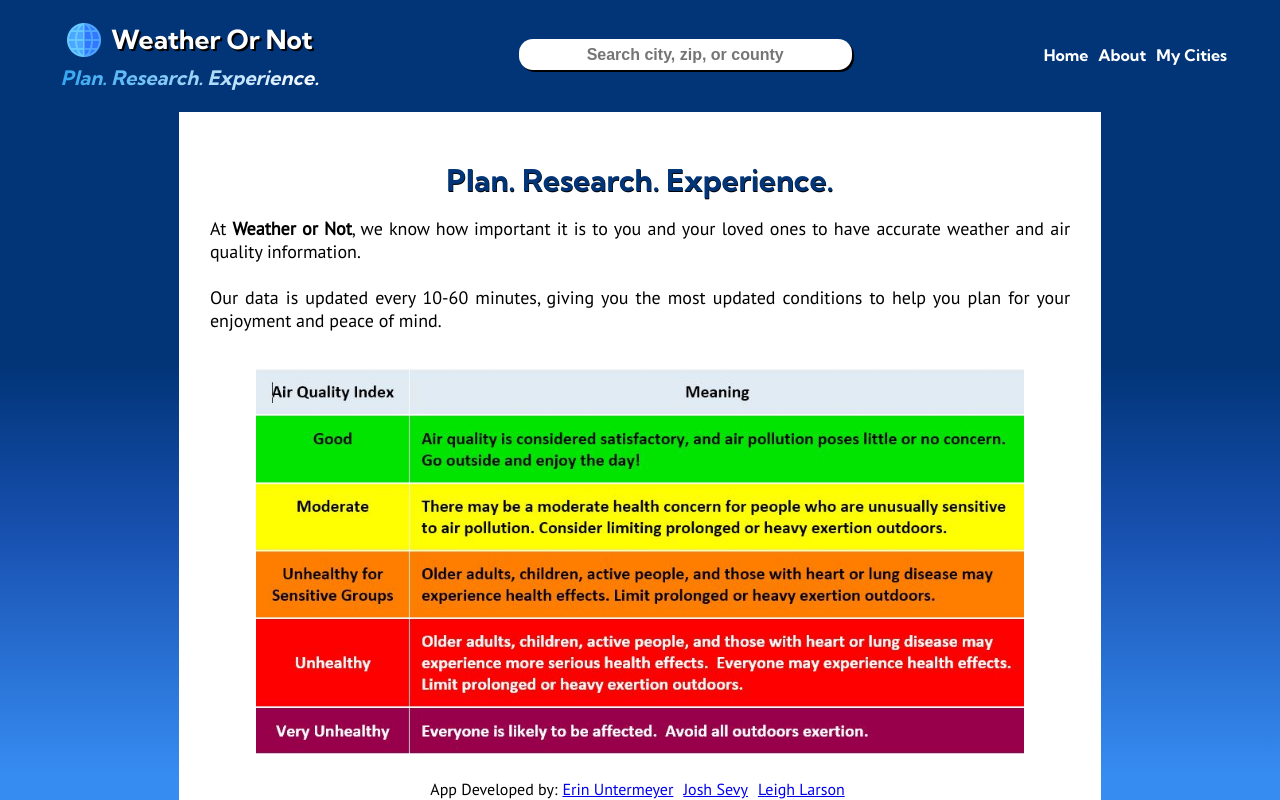
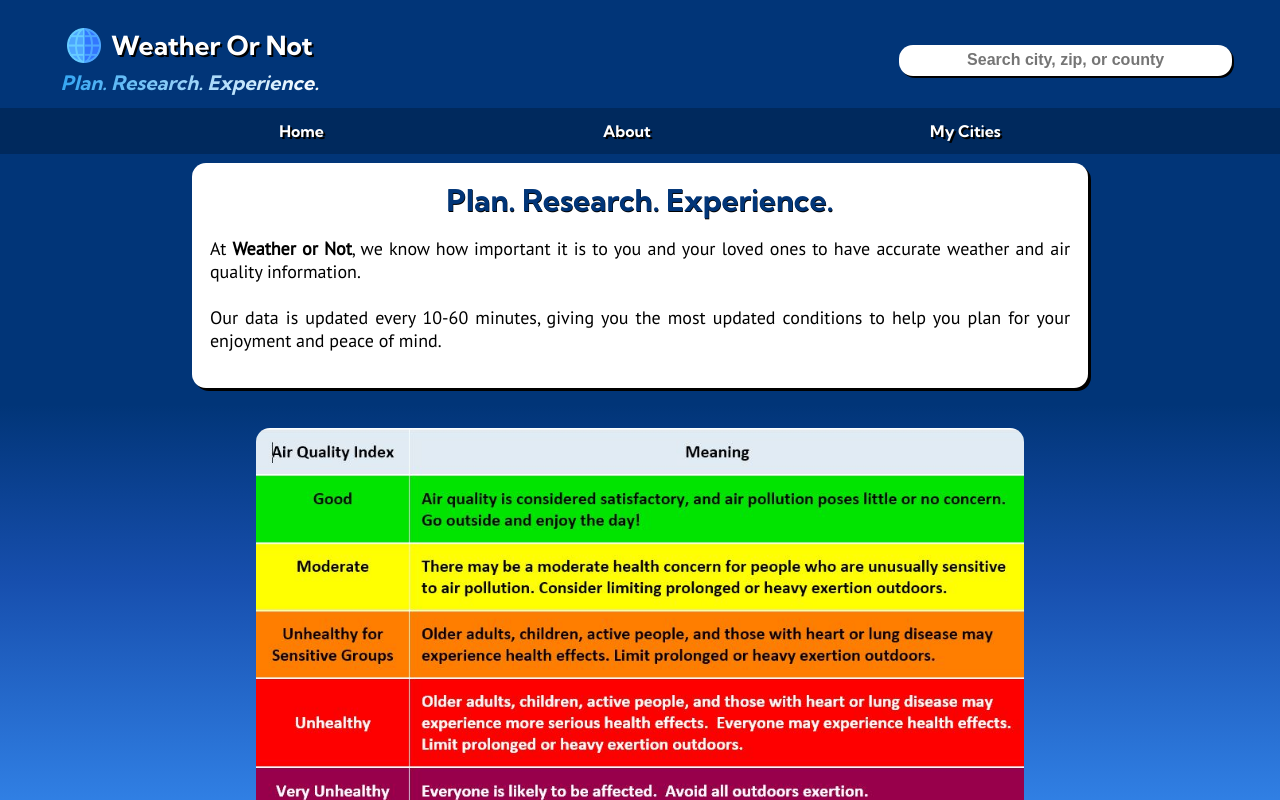
Before and after one commit to leighlars/BreatheAmAIRica, a React (Create React App) app: page /about in a window 1280 px wide. Shown: the top 800 px of the page. Built offline with nearby package versions, Linux system fonts and the light colour scheme; no server answers.

Commit message:
Modify header

```diff
--- a/src/About/About.scss
+++ b/src/About/About.scss
@@ -4,14 +4,19 @@
   @include columnDisplay();
   padding: 2%;
   width: 70vw;
-  height: 90vh;
+
   img {
+    border-radius: 14px;
     width: 60vw;
+    margin: 20px auto;
   }
 }
 
 .intro-text {
-  margin: 0 auto;
+  background: white;
+  border-radius: 14px;
+  box-shadow: 3px 3px black;
+  margin: 20px auto;
   padding: 2%;
   h2 {
     @include headerFont(30px);
@@ -27,6 +32,9 @@
 
 .credits {
   @include rowDisplay();
+  background: white;
+  border-radius: 14px;
+  box-shadow: 3px 3px black;
   justify-content: center;
   flex-wrap: wrap;
   width: 50%;
--- a/src/Header/Header.scss
+++ b/src/Header/Header.scss
@@ -1,13 +1,20 @@
 @import '../styles/_variables.scss';
 
 header {
-  @include rowDisplay();
+  @include columnDisplay();
   justify-content: space-between;
   background: $darkBlue;
   color: white;
-  height: 5.25em;
+  height: 7em;
   width: 100%;
   position: fixed;
+
+  .top-header {
+    @include rowDisplay();
+    padding: 0;
+    justify-content: space-between;
+    margin: 0;
+    width: 100%;
 
   .logo-box {
     @include columnDisplay();
@@ -36,14 +43,19 @@
       margin: 0;
     }
   }
+}
 
   nav {
-    margin-right: 3em;
+    @include rowDisplay();
+    justify-content: space-evenly;
+    width: 100%;
+    margin: 0;
+    background: #00295d;
     .nav-btns {
       @include headerFont(1em);
       text-decoration: none;
       color: white;
-      margin: 5px;
+      text-shadow: 2px 2px black;
       &:hover {
         text-shadow: 2px 2px black;
         color: $lightBlue;
--- a/src/Header/Header.tsx
+++ b/src/Header/Header.tsx
@@ -8,6 +8,7 @@
 
   return (
     <header className="header-container">
+      <div className='top-header'>
       <div className='logo-box'>
         <span className='company-logo'>
           <img src={globe} alt='Blue geometric globe' className='globe-image' />
@@ -16,6 +17,7 @@
         <h2 className='tagline'><i>Plan. Research. Experience.</i></h2>
       </div>
       <Search />
+      </div>
       <nav>
         <NavLink to='/'
           className='nav-btns'>
--- a/src/Search/Search.scss
+++ b/src/Search/Search.scss
@@ -7,6 +7,7 @@
   padding: .5%;
   font-weight: bold;
   font-size: 16px;
+  margin-right: 3em;
   text-align: center;
   box-shadow: 2px 2px black;
   width: 20em;
--- a/src/View/View.scss
+++ b/src/View/View.scss
@@ -3,7 +3,7 @@
 main {
   @include columnDisplay();
   margin-top: 7em;
-  background: white;
+  // background: white;
   overflow: scroll;
   // height: 90vh;
 }
```
